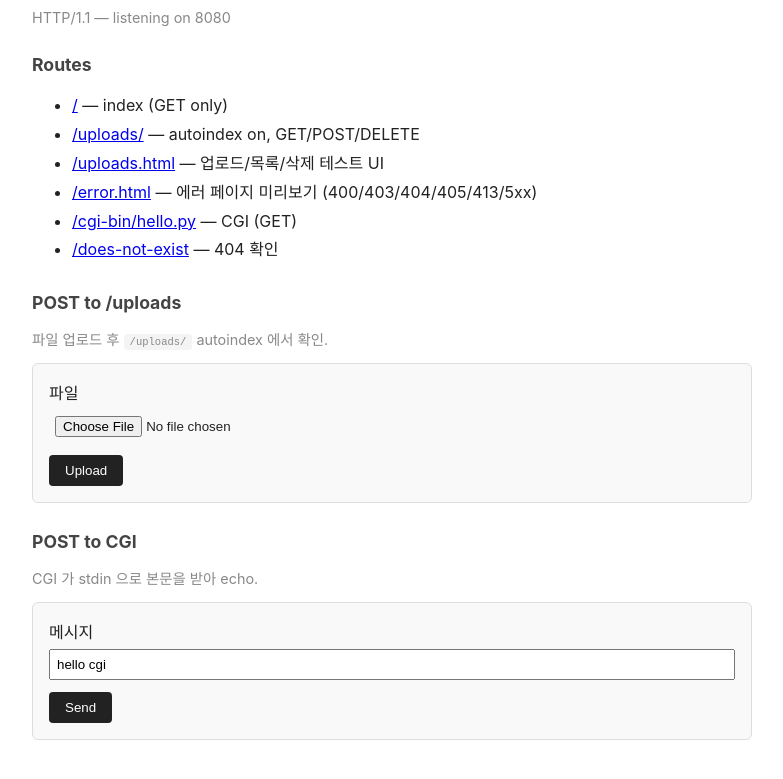
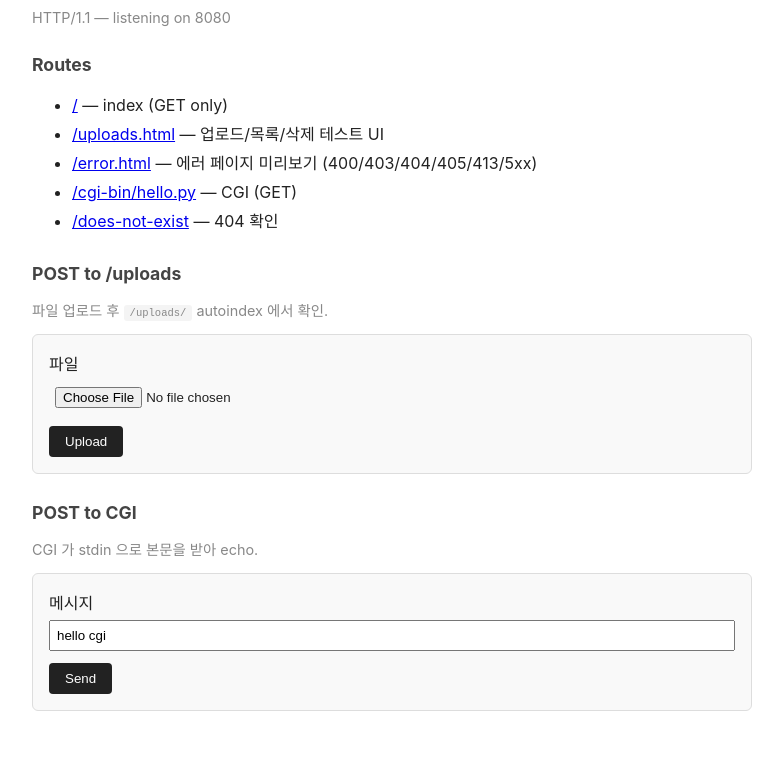
Before and after one commit to farmer0010/42_Webserv, a plain HTML site: page www/index.html in a window 1280 px wide. Shown: the part 101-880 px from the top of the page, without its empty margins (248-1031 px from the left). After the commit the page ends 852 px from the top, so only its background shows below. Drawn offline with Linux system fonts and the light colour scheme.

Commit message:
feat : index.html 에서 autoindex 제외

```diff
--- a/www/index.html
+++ b/www/index.html
@@ -25,7 +25,6 @@
 		<h2>Routes</h2>
 		<ul>
 			<li><a href="/">/</a> — index (GET only)</li>
-			<li><a href="/uploads/">/uploads/</a> — autoindex on, GET/POST/DELETE</li>
 			<li><a href="/uploads.html">/uploads.html</a> — 업로드/목록/삭제 테스트 UI</li>
 			<li><a href="/error.html">/error.html</a> — 에러 페이지 미리보기 (400/403/404/405/413/5xx)</li>
 			<li><a href="/cgi-bin/hello.py">/cgi-bin/hello.py</a> — CGI (GET)</li>
```
